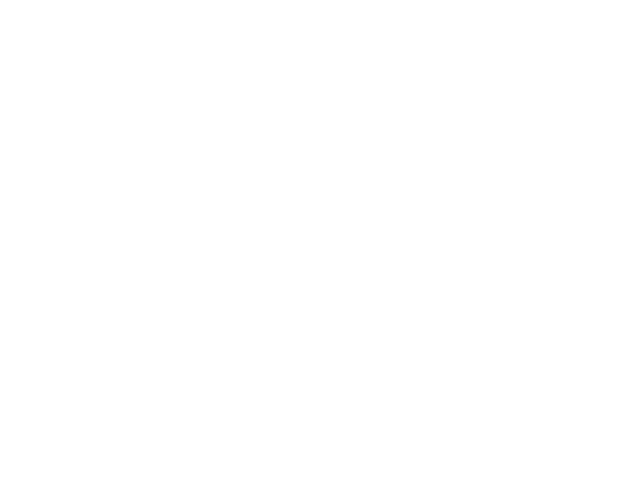
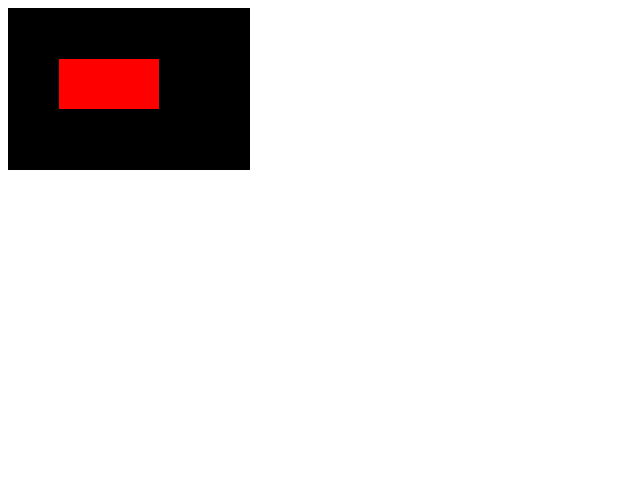
Before and after one commit to LilRaddy/Pokemon-Fire-Red-GBA, a plain HTML site: page index.html in a window 1280 px wide. Shown: the whole page, without its empty margins (0-640 px from the left). Drawn offline with Linux system fonts and the light colour scheme.

Commit message:
Update index.html

```diff
--- a/index.html
+++ b/index.html
@@ -1,13 +1,49 @@
-<div style='width:640px;height:480px;max-width:100%'>
-    <div id='game'></div>
-</div>
+<!DOCTYPE html>
+<html lang="en">
+<head>
+    <meta charset="UTF-8">
+    <meta name="viewport" content="width=device-width, initial-scale=1.0">
+    <title>Simple GBA Emulator</title>
+    <style>
+        #canvas {
+            border: 1px solid black;
+        }
+    </style>
+</head>
+<body>
+    <canvas id="canvas" width="240" height="160"></canvas>
+    <script>
+        const canvas = document.getElementById('canvas');
+        const ctx = canvas.getContext('2d');
 
-<script type='text/javascript'>
+        // Placeholder for memory
+        const memory = new Uint8Array(0x100000); // 1MB of RAM
 
-    EJS_player = '#game';
-    EJS_core = 'gba';
-    EJS_gameUrl = 'pfr.gba';
-    EJS_pathtodata = 'https://cdn.jsdelivr.net/gh/ethanaobrien/emulatorjs@main/data/';
+        // Simple CPU emulation (not functional)
+        function emulateCPU() {
+            // Placeholder for CPU cycle logic
+            console.log('CPU is running...');
+        }
 
-</script>
-<script src='https://cdn.jsdelivr.net/gh/ethanaobrien/emulatorjs@main/data/loader.js'></script>
+        // Draw something on the canvas
+        function drawFrame() {
+            ctx.fillStyle = 'black';
+            ctx.fillRect(0, 0, canvas.width, canvas.height);
+
+            // Example: draw a red rectangle
+            ctx.fillStyle = 'red';
+            ctx.fillRect(50, 50, 100, 50);
+        }
+
+        // Main loop
+        function mainLoop() {
+            emulateCPU(); // Emulate CPU instructions
+            drawFrame();   // Render the frame
+            requestAnimationFrame(mainLoop); // Loop the main function
+        }
+
+        // Start the emulator
+        mainLoop();
+    </script>
+</body>
+</html>
```
